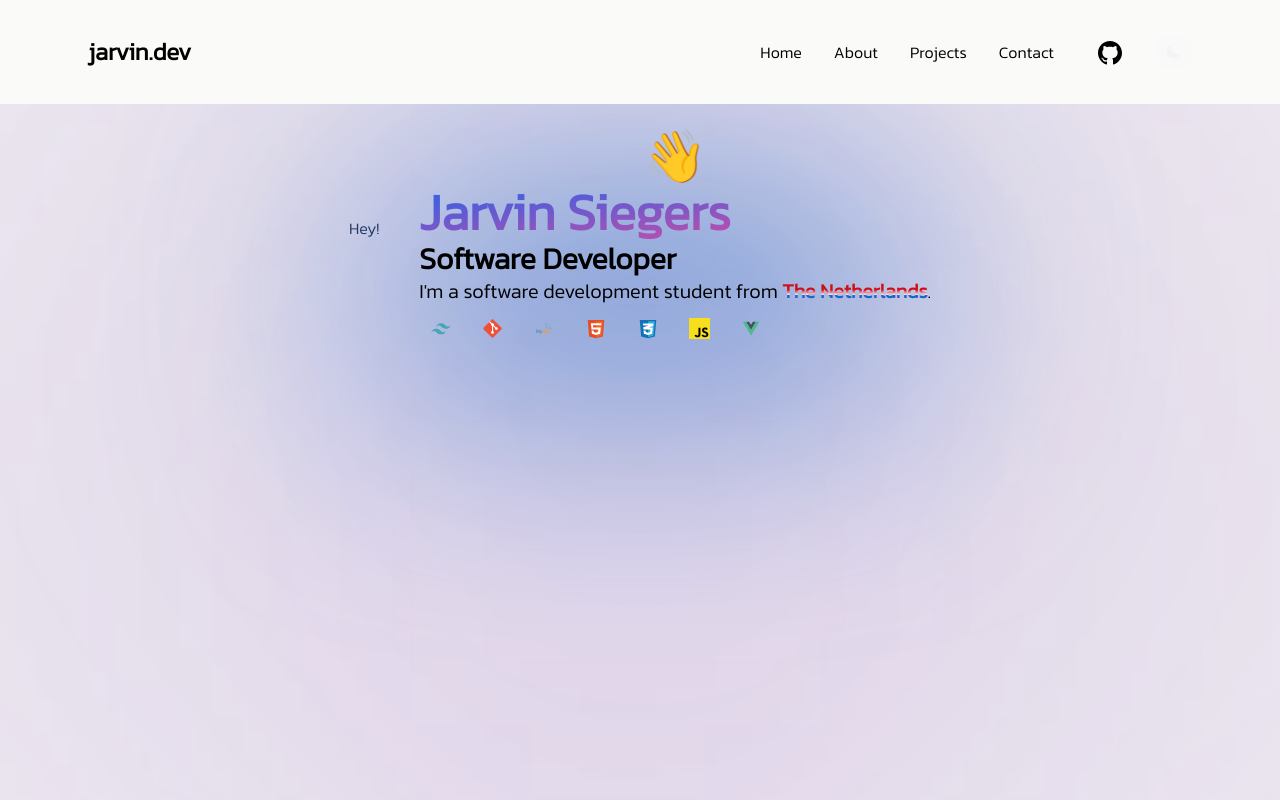
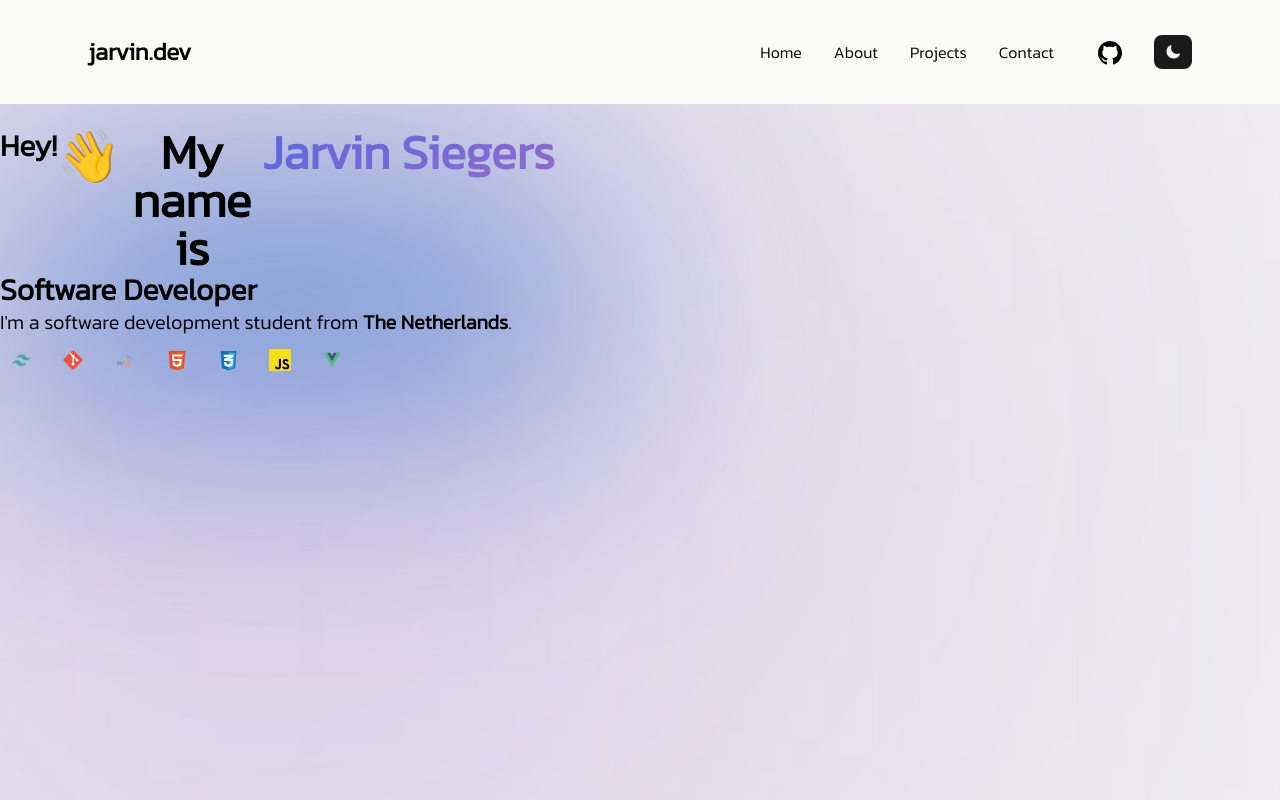
Before and after one commit to jarvin-s/portfolio, a Vue app: page / in a window 1280 px wide. Shown: the top 800 px of the page. Built offline with nearby package versions, Linux system fonts and the light colour scheme; no server answers.

Commit message:
Add card hover & animated text

```diff
--- a/src/components/DarkModeToggle.vue
+++ b/src/components/DarkModeToggle.vue
@@ -1,6 +1,6 @@
 <template>
     <div class="flex flex-row space-x-8">
-        <a target="_blank" href="https://github.com/jarvin-s/portfolio"
+        <a target="_blank" href="https://github.com/jarvin-s"
             className="mt-1.5 ml-6 block text-slate-400 hover:text-slate-500 dark:text-slate-200 dark:hover:text-sky-300">
             <svg class=" dark:hover:fill-zinc-300 dark:fill-white hover:fill-zinc-500" xmlns="http://www.w3.org/2000/svg"
                 width="24" height="24" viewBox="0 0 24 24">
--- a/src/style.css
+++ b/src/style.css
@@ -83,10 +83,6 @@ button:focus-visible {
   outline: 4px auto -webkit-focus-ring-color;
 }
 
-.card {
-  padding: 2em;
-}
-
 /* svg:hover {
   fill: rgb(80, 79, 79);
 } */
@@ -101,7 +97,7 @@ li:hover {
   max-width: 90%;
 }
 
-@media (prefers-color-scheme: light) {
+/* @media (prefers-color-scheme: light) {
   :root {
     color: #213547;
     background-color: #ffffff;
@@ -110,4 +106,4 @@ li:hover {
   button {
     background-color: #f9f9f9;
   }
-}
+} */
--- a/src/views/Hero.vue
+++ b/src/views/Hero.vue
@@ -1,23 +1,23 @@
 <template>
     <div class="target" ref="targetEl" v-motion-roll-bottom>
         <section id="home" class="hero flex flex-row relative bg-zinc-100 dark:bg-zinc-800">
-            <div class="container py-6 justify-center">
-                <div class="content flex justify-center items-center gap-x-12 ">
-                    <div class="hero-main flex justify-center items-center gap-10 pb-[500px] flex-col md:flex-row relative">
-                        <p class="flex">Hey! </p>
+            <div class="container py-6">
+                <div class="content flex items-center gap-x-12 ">
+                    <div class="hero-main flex items-center gap-10 pb-[500px] flex-col md:flex-row relative">
                         <div class="absolute z-0 w-[90%] h-[35%] top-0 gradient-1"></div>
                         <div class="absolute z-0 w-[80%] h-[80%] rounded-full bottom-40 gradient-2"></div>
                         <div class="absolute z-0 w-[80%] h-[50%] right-20 bottom-20 gradient-3"></div>
                         <div class="hero-text flex-col md:flex-row text-center md:text-left">
-                            <h1 class="font-bold font-sans dark:text-slate-300 text-center"><span
-                                    class="wave">👋</span><span
-                                    class="container text-transparent flex flex-col md:flex-row text-center md:text-left bg-clip-text bg-gradient-to-br from-blue-600 to-pink-500">Jarvin
+                            <h1 class="flex font-bold dark:text-slate-300 text-center">
+                                <p class="flex text-3xl">Hey!</p><span class="wave">👋</span><span class="text-5xl">My name is</span>
+                                <span
+                                    class="container text-5xl animate-text text-transparent text-center md:text-left bg-clip-text bg-gradient-to-br from-blue-600 to-pink-400">Jarvin
                                     Siegers</span>
                             </h1>
-                            <h1 class="font-bold text-3xl font-sans text-center md:text-left dark:text-white">Software
+                            <h1 class="font-bold text-3xl text-center md:text-left dark:text-white">Software
                                 Developer
                             </h1>
-                            <p class="text-xl font-sans text-black dark:text-white sm:text-left text-center">I'm a software
+                            <p class="text-xl text-black dark:text-white sm:text-left text-center">I'm a software
                                 development student from
                                 <span class="country-span font-bold text-center">The Netherlands</span>.
                             </p>
@@ -195,7 +195,7 @@ useMotion(targetEl, {
 
 }
 
-.country-span {
+.country-span:hover {
     color: #d10d16;
     background-image: -webkit-linear-gradient(270deg, #d10d16 46%, #FFFFFF 64%, #1e63c9 0%);
     background-clip: text;
--- a/src/views/Projects.vue
+++ b/src/views/Projects.vue
@@ -3,18 +3,19 @@
         <section class="bg-gray-100 dark:bg-zinc-800 px-12">
             <div class="grid grid-flow gap-8 sm:grid-cols-1 md:grid-cols-2 lg:grid-cols-3 xl:grid-cols-4">
                 <div v-for="repo in repos" :key="repo.id"
-                    class="my-8 bg-white dark:bg-gray-800 duration-300">
+                    class="card my-8 bg-white border-4 rounded-lg border-stone-900 hover:border-pink-800 bg-gradient-to-br from-blue-600 to-red-600 dark:bg-gray-800 duration-300">
                     <a _href="link" class="cursor-pointer">
                         <figure>
                             <img v-if="repo.name === repo.name" :src="`/my-projects/${repo.name}.png`"
                                 class="rounded-t h-72 w-full object-cover" />
                         </figure>
                     </a>
-                    <p class="text-lg ml-4 mt-4 h-8 mb-4 font-bold leading-relaxed text-gray-800 dark:text-gray-300">
+                    <p class="text-lg ml-4 mt-4 h-8 mb-4 font-bold leading-relaxed text-white">
                         {{ repo.name }}
                     </p>
                     <div class="flex flex-row justify-end">
-                        <a class="flex space-x-0.5 mb-1 mr-1 text-black dark:text-white dark:hover:text-slate-300 hover:text-slate-500 hover:underline duration-300" target="_blank" :href="`${repo.html_url}`">
+                        <a class="flex space-x-0.5 mb-1 mr-1 text-white dark:hover:text-slate-300 hover:text-slate-500 hover:underline duration-300"
+                            target="_blank" :href="`${repo.html_url}`">
                             <p>Code</p>
                             <Icon icon="mdi:github" width="28" />
                         </a>
@@ -98,59 +99,9 @@ h1 {
     background-color: rgba(255, 255, 255, 0.12);
 }
 
-.cards {
-    display: flex;
-    flex-wrap: wrap;
-    list-style: none;
-    margin: 0;
-    padding: 0;
-}
-
-.cards_item {
-    display: flex;
-    padding: 1rem;
-}
-
-/* @media (min-width: 40rem) {
-    .cards_item {
-        width: 50%;
-    }
-}
-
-@media (min-width: 56rem) {
-    .cards_item {
-        width: 33.3333%;
-    }
-} */
 
 .card {
-    background-color: white;
-    border-radius: 0.25rem;
-    box-shadow: 0 20px 40px -14px rgba(0, 0, 0, 0.25);
-    display: flex;
-    flex-direction: column;
-    overflow: hidden;
-}
-
-.card_content {
-    padding: 1rem;
-    background: linear-gradient(to bottom left, #ef8d9c 40%, #ffc39e 100%);
-}
-
-.card_title {
-    color: #ffffff;
-    font-size: 1.1rem;
-    font-weight: 700;
-    letter-spacing: 1px;
-    text-transform: capitalize;
-    margin: 0px;
-}
-
-.card_text {
-    color: #ffffff;
-    font-size: 0.875rem;
-    line-height: 1.5;
-    margin-bottom: 1.25rem;
-    font-weight: 400;
+    background: rgb(36, 35, 141);
+    background: radial-gradient(circle, rgba(36, 35, 141, 1) 0%, rgba(17, 26, 68, 1) 52%);
 }
 </style>
--- a/tailwind.config.js
+++ b/tailwind.config.js
@@ -10,6 +10,20 @@ export default {
       'sans': ['Poppins', 'Kanit']
     },
     extend: {
+      animation: {
+        text: 'text 4s ease-in-out infinite',
+      },
+      keyframes: {
+        text: {
+          '0%, 100%': {
+            'background-size': '200% 200%',
+            'background-position': 'left center',
+          },
+          '50%': {
+            'background-size': '200% 200%',
+            'background-position': 'right center',
+          },
+        },
         padding: {
           '500px': '500px',
         }
@@ -18,3 +32,4 @@ export default {
     plugins: [require("@tailwindcss/forms")
     ],
   }
+}
```
Lines whose indentation alone changed are shown as unchanged.
